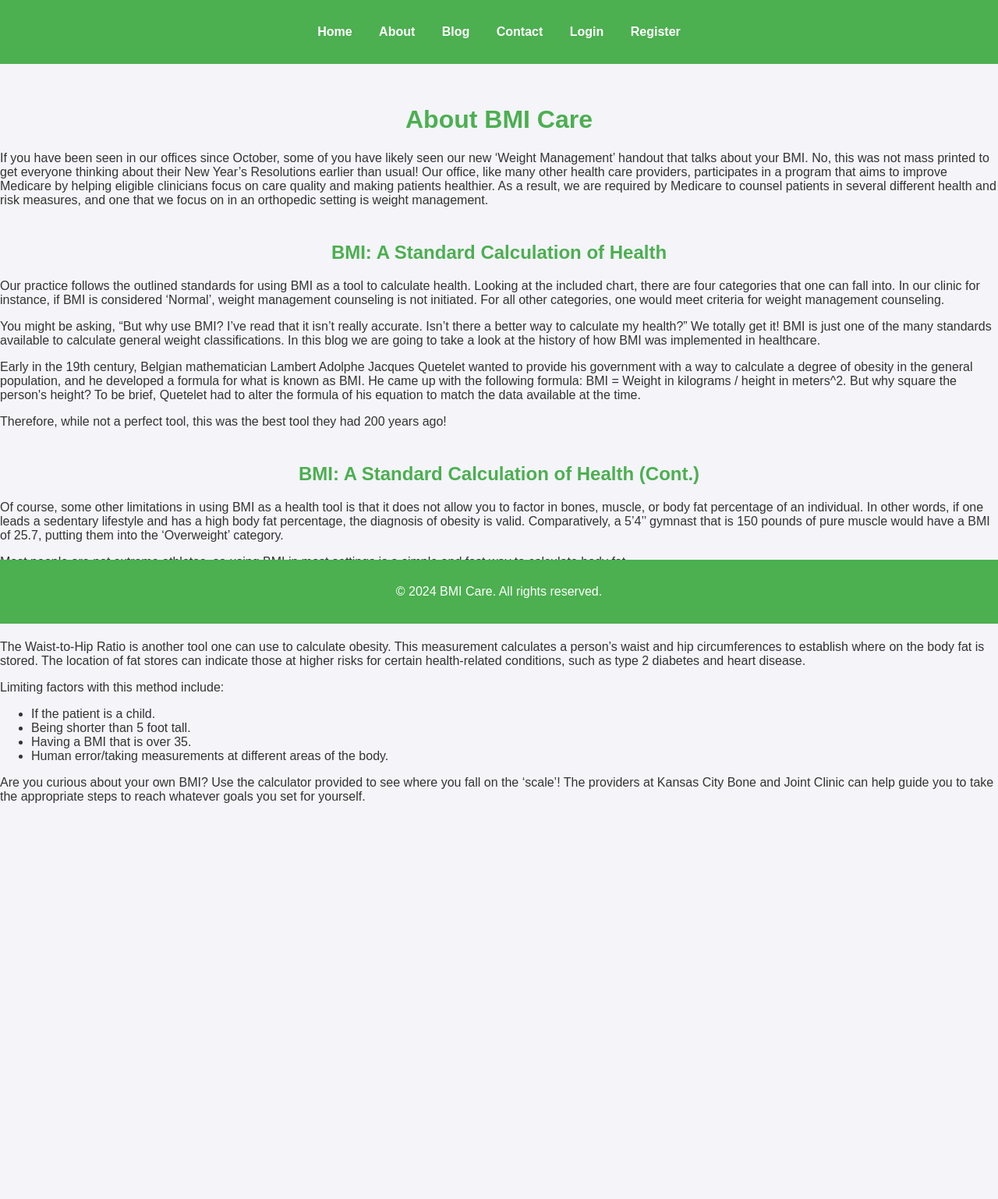
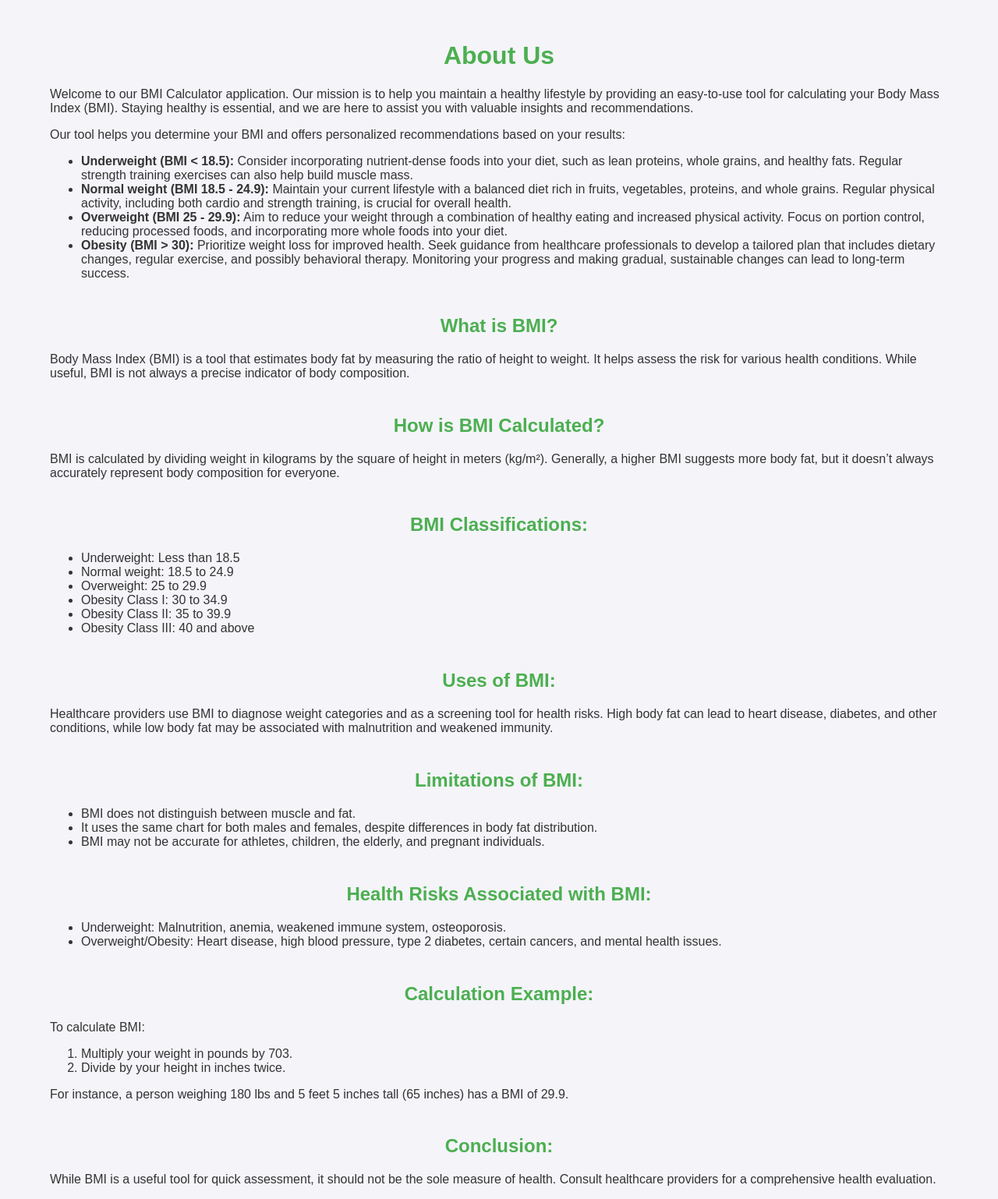
Before and after one commit to kipsamoh/BMIcalculator-WebApp, a Flask app: page /about in a window 1280 px wide. Shown: the whole page at 78% size. Before the commit the page ends 1047 px from the top, so only its background shows below. Run offline with Flask 3, Linux system fonts and the light colour scheme.

Commit message:
Update about.html

```diff
--- a/templates/about.html
+++ b/templates/about.html
@@ -3,82 +3,68 @@
 <head>
     <meta charset="UTF-8">
     <meta name="viewport" content="width=device-width, initial-scale=1.0">
-    <title>About - BMI Care</title>
-    <link rel="stylesheet" type="text/css" href="{{ url_for('static', filename='styles.css') }}">
+    <title>About Us</title>
+    <link rel="stylesheet" href="{{ url_for('static', filename='styles.css') }}">
 </head>
 <body>
-    <nav>
-        <ul>
-            <li><a href="{{ url_for('bmi_calculator.home') }}">Home</a></li>
-            <li><a href="{{ url_for('bmi_calculator.about') }}">About</a></li>
-            <li><a href="{{ url_for('bmi_calculator.blog') }}">Blog</a></li>
-            <li><a href="{{ url_for('bmi_calculator.contact') }}">Contact</a></li>
-            <li><a href="{{ url_for('bmi_calculator.login') }}">Login</a></li>
-            <li><a href="{{ url_for('bmi_calculator.register') }}">Register</a></li>
-        </ul>
-    </nav>
+    <div class="container">
+        <header>
+            <h1>About Us</h1>
+        </header>
+        <section class="intro">
+            <p>Welcome to our BMI Calculator application. Our mission is to help you maintain a healthy lifestyle by providing an easy-to-use tool for calculating your Body Mass Index (BMI). Staying healthy is essential, and we are here to assist you with valuable insights and recommendations.</p>
+            <p>Our tool helps you determine your BMI and offers personalized recommendations based on your results:</p>
+            <ul>
+                <li><strong>Underweight (BMI &lt; 18.5):</strong> Consider incorporating nutrient-dense foods into your diet, such as lean proteins, whole grains, and healthy fats. Regular strength training exercises can also help build muscle mass.</li>
+                <li><strong>Normal weight (BMI 18.5 - 24.9):</strong> Maintain your current lifestyle with a balanced diet rich in fruits, vegetables, proteins, and whole grains. Regular physical activity, including both cardio and strength training, is crucial for overall health.</li>
+                <li><strong>Overweight (BMI 25 - 29.9):</strong> Aim to reduce your weight through a combination of healthy eating and increased physical activity. Focus on portion control, reducing processed foods, and incorporating more whole foods into your diet.</li>
+                <li><strong>Obesity (BMI &gt; 30):</strong> Prioritize weight loss for improved health. Seek guidance from healthcare professionals to develop a tailored plan that includes dietary changes, regular exercise, and possibly behavioral therapy. Monitoring your progress and making gradual, sustainable changes can lead to long-term success.</li>
+            </ul>
+        </section>
+        <section class="bmi-info">
+            <h2>What is BMI?</h2>
+            <p>Body Mass Index (BMI) is a tool that estimates body fat by measuring the ratio of height to weight. It helps assess the risk for various health conditions. While useful, BMI is not always a precise indicator of body composition.</p>
 
-    <main>
-        <h1>About BMI Care</h1>
-        <p>
-            If you have been seen in our offices since October, some of you have likely seen our new ‘Weight Management’ handout that talks about your BMI.
-            No, this was not mass printed to get everyone thinking about their New Year’s Resolutions earlier than usual!
-            Our office, like many other health care providers, participates in a program that aims to improve Medicare by helping eligible clinicians focus
-            on care quality and making patients healthier. As a result, we are required by Medicare to counsel patients in several different health and risk
-            measures, and one that we focus on in an orthopedic setting is weight management.
-        </p>
-        <h2>BMI: A Standard Calculation of Health</h2>
-        <p>
-            Our practice follows the outlined standards for using BMI as a tool to calculate health. Looking at the included chart, there are four categories
-            that one can fall into. In our clinic for instance, if BMI is considered ‘Normal’, weight management counseling is not initiated. For all other
-            categories, one would meet criteria for weight management counseling.
-        </p>
-        <p>
-            You might be asking, “But why use BMI? I’ve read that it isn’t really accurate. Isn’t there a better way to calculate my health?” We totally get it!
-            BMI is just one of the many standards available to calculate general weight classifications. In this blog we are going to take a look at the history
-            of how BMI was implemented in healthcare.
-        </p>
-        <p>
-            Early in the 19th century, Belgian mathematician Lambert Adolphe Jacques Quetelet wanted to provide his government with a way to calculate a degree
-            of obesity in the general population, and he developed a formula for what is known as BMI. He came up with the following formula:
-            BMI = Weight in kilograms / height in meters^2. But why square the person's height? To be brief, Quetelet had to alter the formula of his equation
-            to match the data available at the time.
-        </p>
-        <p>
-            Therefore, while not a perfect tool, this was the best tool they had 200 years ago!
-        </p>
-        <h2>BMI: A Standard Calculation of Health (Cont.)</h2>
-        <p>
-            Of course, some other limitations in using BMI as a health tool is that it does not allow you to factor in bones, muscle, or body fat percentage of
-            an individual. In other words, if one leads a sedentary lifestyle and has a high body fat percentage, the diagnosis of obesity is valid. Comparatively,
-            a 5’4’’ gymnast that is 150 pounds of pure muscle would have a BMI of 25.7, putting them into the ‘Overweight’ category.
-        </p>
-        <p>
-            Most people are not extreme athletes, so using BMI in most settings is a simple and fast way to calculate body fat.
-        </p>
-        <h2>What are some other ways to ‘calculate health’?</h2>
-        <p>
-            The Waist-to-Hip Ratio is another tool one can use to calculate obesity. This measurement calculates a person’s waist and hip circumferences to establish
-            where on the body fat is stored. The location of fat stores can indicate those at higher risks for certain health-related conditions, such as type 2 diabetes
-            and heart disease.
-        </p>
-        <p>
-            Limiting factors with this method include:
-        </p>
-        <ul>
-            <li>If the patient is a child.</li>
-            <li>Being shorter than 5 foot tall.</li>
-            <li>Having a BMI that is over 35.</li>
-            <li>Human error/taking measurements at different areas of the body.</li>
-        </ul>
-        <p>
-            Are you curious about your own BMI? Use the calculator provided to see where you fall on the ‘scale’! The providers at Kansas City Bone and Joint Clinic
-            can help guide you to take the appropriate steps to reach whatever goals you set for yourself.
-        </p>
-    </main>
+            <h2>How is BMI Calculated?</h2>
+            <p>BMI is calculated by dividing weight in kilograms by the square of height in meters (kg/m²). Generally, a higher BMI suggests more body fat, but it doesn’t always accurately represent body composition for everyone.</p>
 
-    <footer>
-        <p>&copy; 2024 BMI Care. All rights reserved.</p>
-    </footer>
+            <h2>BMI Classifications:</h2>
+            <ul>
+                <li>Underweight: Less than 18.5</li>
+                <li>Normal weight: 18.5 to 24.9</li>
+                <li>Overweight: 25 to 29.9</li>
+                <li>Obesity Class I: 30 to 34.9</li>
+                <li>Obesity Class II: 35 to 39.9</li>
+                <li>Obesity Class III: 40 and above</li>
+            </ul>
+
+            <h2>Uses of BMI:</h2>
+            <p>Healthcare providers use BMI to diagnose weight categories and as a screening tool for health risks. High body fat can lead to heart disease, diabetes, and other conditions, while low body fat may be associated with malnutrition and weakened immunity.</p>
+
+            <h2>Limitations of BMI:</h2>
+            <ul>
+                <li>BMI does not distinguish between muscle and fat.</li>
+                <li>It uses the same chart for both males and females, despite differences in body fat distribution.</li>
+                <li>BMI may not be accurate for athletes, children, the elderly, and pregnant individuals.</li>
+            </ul>
+
+            <h2>Health Risks Associated with BMI:</h2>
+            <ul>
+                <li>Underweight: Malnutrition, anemia, weakened immune system, osteoporosis.</li>
+                <li>Overweight/Obesity: Heart disease, high blood pressure, type 2 diabetes, certain cancers, and mental health issues.</li>
+            </ul>
+
+            <h2>Calculation Example:</h2>
+            <p>To calculate BMI:</p>
+            <ol>
+                <li>Multiply your weight in pounds by 703.</li>
+                <li>Divide by your height in inches twice.</li>
+            </ol>
+            <p>For instance, a person weighing 180 lbs and 5 feet 5 inches tall (65 inches) has a BMI of 29.9.</p>
+
+            <h2>Conclusion:</h2>
+            <p>While BMI is a useful tool for quick assessment, it should not be the sole measure of health. Consult healthcare providers for a comprehensive health evaluation.</p>
+        </section>
+    </div>
 </body>
 </html>
```
